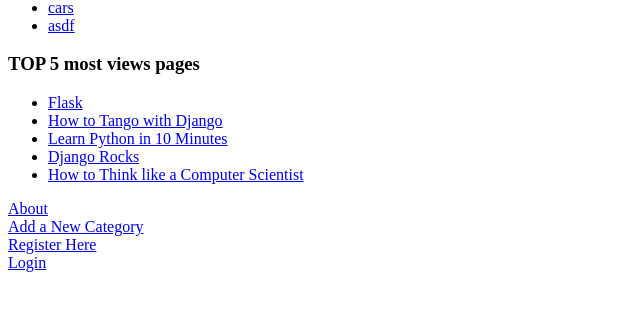
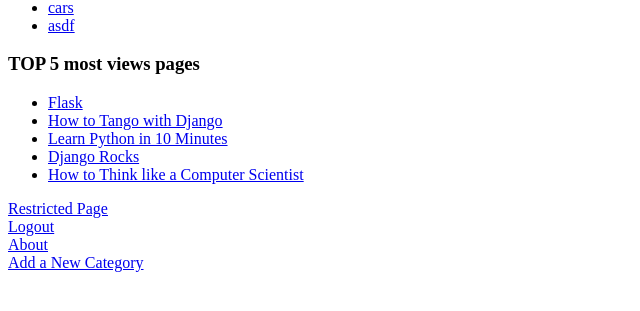
Before and after one commit to edufd/animated-octo-avenger, a Django app: page /rango/ in a window 1280 px wide. Shown: the part 176-487 px from the top of the page, without its empty margins (0-640 px from the left). Run offline with Django 3.2, Linux system fonts and the light colour scheme; a user stored in the database is signed in; data comes from the database, SQL or seed files in the repository; parts of the project's set-up code (start-up, migrations or seed data) failed here and were passed over.

Commit message:
Added the logout view an handler, now it working!

```diff
--- a/rango/urls.py
+++ b/rango/urls.py
@@ -9,4 +9,6 @@
         url(r'^category/(?P<category_name_url>\w+)/$', views.category, name='category'),
         url(r'^register/$', views.register, name='register'),
         url(r'^login/$', views.user_login, name='login'),
+        url(r'^restricted/$', views.restricted, name='restricted'),
+        url(r'^logout/$', views.user_logout, name='logout'),
         )
--- a/rango/views.py
+++ b/rango/views.py
@@ -1,7 +1,8 @@
 from django.template import RequestContext
 from django.shortcuts import render_to_response
 from django.http import HttpResponse, HttpResponseRedirect
-from django.contrib.auth import authenticate, login
+from django.contrib.auth import authenticate, login, logout
+from django.contrib.auth.decorators import login_required
 from rango.models import Category, Page
 from rango.forms import CategoryForm, PageForm, UserForm, UserProfileForm
 
@@ -241,3 +242,14 @@
         # No context variables to pass to the template system, hence the
         # blank dictionary object...
         return render_to_response('rango/login.html', {}, context)
+
+@login_required
+def restricted(request):
+    return HttpResponse("Since you're logged in, you can see this text@!")
+
+def user_logout(request):
+    # Since we know the user is logged in, we can now just log the out
+    logout(request)
+
+    # Take the user back to the homepage.
+    return HttpResponseRedirect('/rango/')
--- a/tango_with_django_project/settings.py
+++ b/tango_with_django_project/settings.py
@@ -30,6 +30,9 @@
 TEMPLATE_DIRS = (
     TEMPLATE_PATH,
 )
+
+# Login redirect
+LOGIN_URL = '/rango/login/'
 
 # Application definition
 
--- a/templates/rango/index.html
+++ b/templates/rango/index.html
@@ -36,9 +36,17 @@
             <strong>There are no pages present.</strong>
         {% endif %}
 
+        {% if user.is_authenticated %}
+            <a href="/rango/restricted/">Restricted Page</a><br />
+            <a href="/rango/logout/">Logout</a><br />
+        {% else %}
+            <a href="/rango/register/">Register Here</a><br />
+            <a href="/rango/login/">Login</a><br />
+        {% endif %}
+
         <a href="/rango/about/">About</a><br />
         <a href="/rango/add_category/">Add a New Category</a><br />
-        <a href="/rango/register/">Register Here</a><br />
-        <a href="/rango/login/">Login</a>
+
+
     </body>
 </html>
```
Also changed, not shown: 1 other file.
